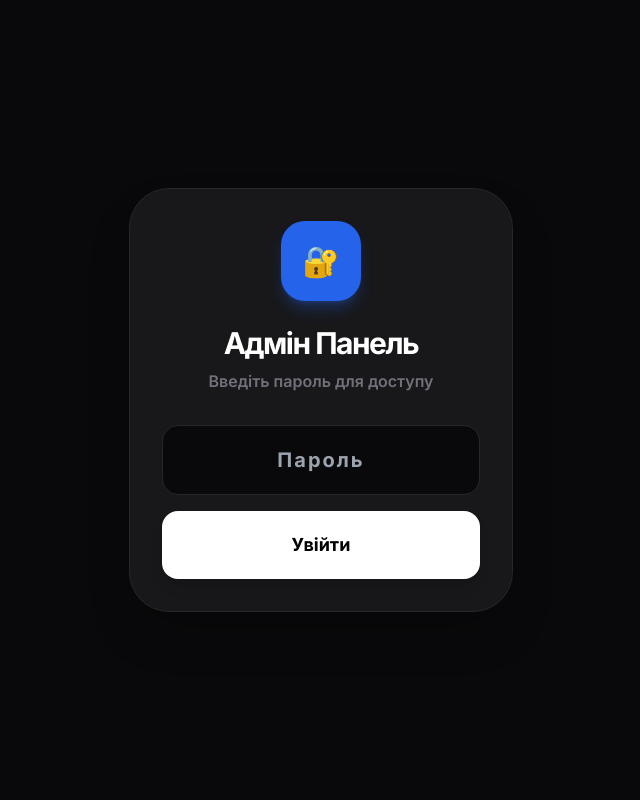
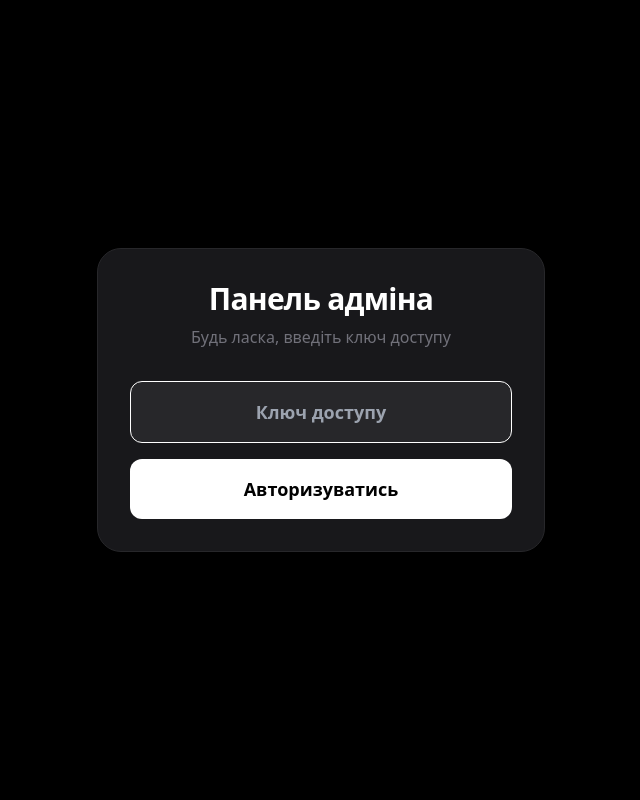
Before and after one commit to arkadiistandoff2/menu, a Flask app: page /login in a window 1280 px wide. Shown: the whole page, without its empty margins (319-959 px from the left). Run offline with Flask 3, Linux system fonts and the light colour scheme; some libraries are stand-ins or nearby versions.

Commit message:
Update login.html

```diff
--- a/templates/login.html
+++ b/templates/login.html
@@ -3,28 +3,21 @@
 <head>
     <meta charset="UTF-8">
     <meta name="viewport" content="width=device-width, initial-scale=1.0">
-    <title>Вхід в Адмінку</title>
+    <title>Вхід до системи управління</title>
     <script src="https://cdn.tailwindcss.com"></script>
-    <link href="https://fonts.googleapis.com/css2?family=Inter:wght@400;600;700&display=swap" rel="stylesheet">
-    <style>body { font-family: 'Inter', sans-serif; }</style>
 </head>
-<body class="bg-zinc-950 text-white min-h-screen flex items-center justify-center p-5">
-
-    <div class="bg-zinc-900 p-8 rounded-[40px] border border-zinc-800 w-full max-w-sm text-center shadow-2xl">
-        <div class="w-20 h-20 bg-blue-600 rounded-[24px] flex items-center justify-center mx-auto mb-6 shadow-lg shadow-blue-600/30 text-3xl">
-            🔐
-        </div>
-        <h1 class="text-3xl font-black mb-2 tracking-tighter">Адмін Панель</h1>
-        <p class="text-zinc-500 mb-8 font-semibold">Введіть пароль для доступу</p>
+<body class="bg-black text-white min-h-screen flex items-center justify-center p-6">
+    <div class="bg-zinc-900 border border-zinc-800 p-8 rounded-3xl w-full max-w-md shadow-2xl text-center">
+        <h1 class="text-3xl font-black mb-2 tracking-tight">Панель адміна</h1>
+        <p class="text-zinc-500 font-medium mb-8">Будь ласка, введіть ключ доступу</p>
 
         <form method="POST" action="/login">
-            <input type="password" name="password" placeholder="Пароль" required
-                   class="w-full bg-zinc-950 text-white p-5 rounded-2xl outline-none mb-4 border border-zinc-800 focus:border-blue-500 transition text-center text-xl tracking-widest font-black">
-            <button type="submit" class="w-full bg-white hover:bg-zinc-200 text-black py-5 rounded-2xl font-bold text-lg active:scale-95 transition shadow-lg">
-                Увійти
+            <input type="password" name="password" placeholder="Ключ доступу" required autofocus
+                   class="w-full bg-zinc-800 border border-zinc-700 text-white p-4 rounded-xl mb-4 outline-none focus:border-white transition text-center text-lg font-bold">
+            <button type="submit" class="w-full bg-white text-black hover:bg-zinc-200 py-4 rounded-xl font-bold text-lg transition duration-200 active:scale-98">
+                Авторизуватись
             </button>
         </form>
     </div>
-
 </body>
 </html>
```
